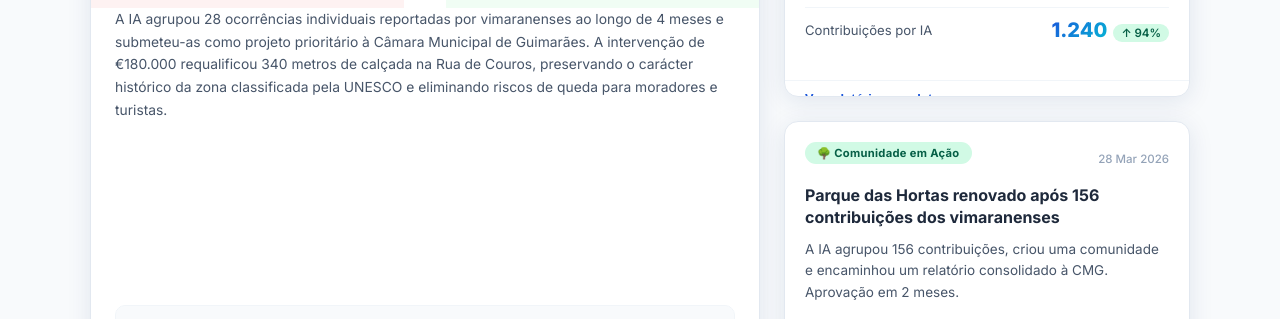
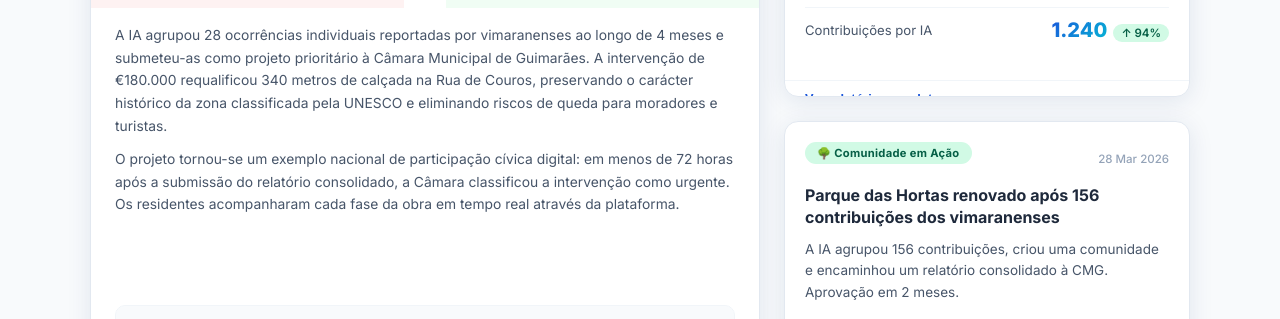
Before and after one commit to antonio-mmc/CivicPulse, a plain HTML site: page index.html in a window 1280 px wide. Shown: the part 3620-3939 px from the top of the page. Drawn offline with nearby package versions, Linux system fonts and the light colour scheme.

Commit message:
ajeitar jornalCidade

```diff
--- a/css/index.css
+++ b/css/index.css
@@ -944,8 +944,11 @@ nav {
   font-size: .865rem;
   color: var(--gray-600);
   line-height: 1.65;
-  padding: 0 24px 20px;
-  flex: 1;
+  padding: 16px 24px 0;
+}
+.jfeat-desc-2 {
+  padding-top: 10px;
+  padding-bottom: 16px;
 }
 .jfeat-footer {
   display: flex;
@@ -983,7 +986,7 @@ nav {
 .jfeat-impact {
   display: flex;
   align-items: center;
-  margin: 0 24px 20px;
+  margin: auto 24px 20px;
   background: var(--gray-50);
   border: 1px solid var(--gray-100);
   border-radius: 10px;
--- a/index.html
+++ b/index.html
@@ -362,6 +362,7 @@
           submeteu-as como projeto prioritário à Câmara Municipal de Guimarães. A intervenção de €180.000 requalificou
           340 metros de calçada na Rua de Couros, preservando o carácter histórico da zona classificada pela UNESCO e
           eliminando riscos de queda para moradores e turistas.</p>
+        <p class="jfeat-desc jfeat-desc-2">O projeto tornou-se um exemplo nacional de participação cívica digital: em menos de 72 horas após a submissão do relatório consolidado, a Câmara classificou a intervenção como urgente. Os residentes acompanharam cada fase da obra em tempo real através da plataforma.</p>
         <div class="jfeat-impact">
           <div class="jimpact-item">
             <div class="jimpact-val">340m</div>
```
